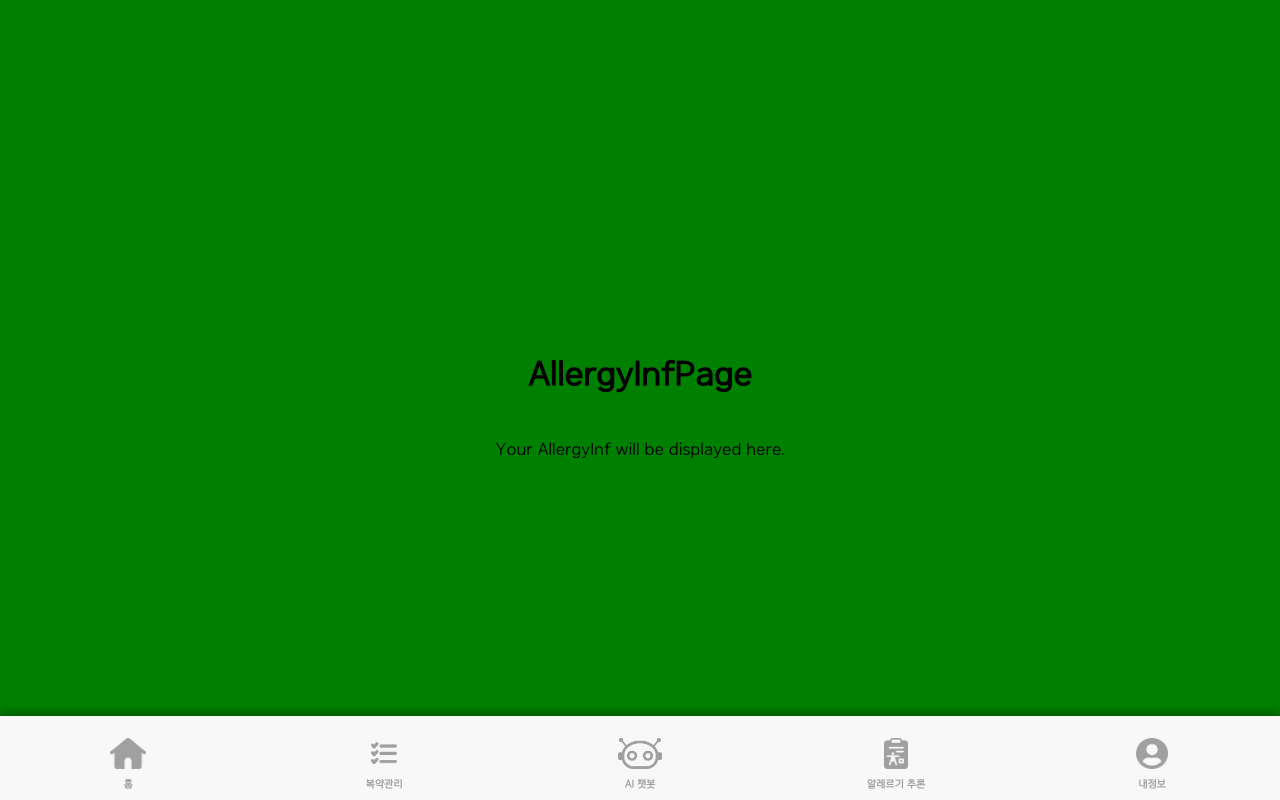
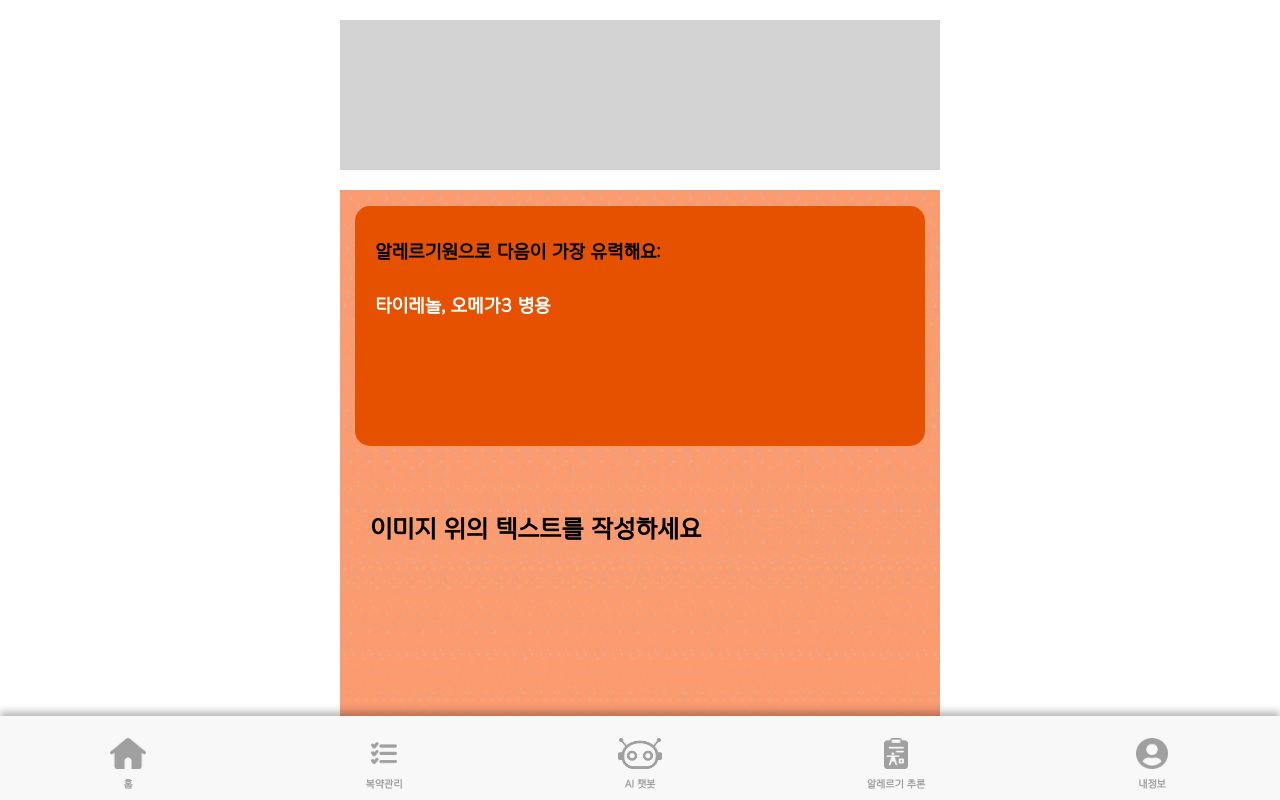
Before and after one commit to KAU-Medicare/Medicare-Frontend, a Vue app: page /allergyInfResult in a window 1280 px wide. Built offline with nearby package versions, Linux system fonts and the light colour scheme; what v-calendar would draw is missing.

Commit message:
일단 커밋

```diff
--- a/src/components/AllergyInfResultPage.vue
+++ b/src/components/AllergyInfResultPage.vue
@@ -1,26 +1,180 @@
 <template>
-  <div class="allergyInfResult">
-    <h1>AllergyInfPage</h1>
-    <p>Your AllergyInf will be displayed here.</p>
+  <div class="container">
+    <!-- 카드 박스 -->
+    <div class="card"></div>
+
+    <!-- 이미지 박스 -->
+    <div class="image-container">
+      <!-- 주황색 박스 -->
+      <div class="overlay-box">
+        <p class="overlay-text">알레르기원으로 다음이 가장 유력해요:</p>
+        <p class="overlay-text">
+          <!-- 동적으로 처리된 알레르기 원인 텍스트 출력 -->
+          <span v-html="allergyCauseText"></span>
+        </p>
+      </div>
+
+      <!-- 이미지 위 텍스트 영역 -->
+      <div class="image-text">
+        <p class="image-text-content">이미지 위의 텍스트를 작성하세요</p>
+      </div>
+
+      <img src="@/assets/medDoctorBackground.png" alt="Doctor Background" class="image" />
+    </div>
+
+    <!-- 버튼 -->
+    <button class="action-button" @click="goToHome">다른 증상 보러가기</button>
   </div>
 </template>
 
 <script>
 export default {
-  name: "AllergyInfResultPage",
+  data() {
+    return {
+      // 더미 데이터 (알레르기 관련)
+      allergyData: [
+        {
+          medSuppList: ["타이레놀", "오메가3"],
+          cause: [
+            "타이레놀과 오메가3를 같이 먹었을 때 증상이 발현되었어요",
+            "타이레놀과 오메가3를 같이 먹었을 때 발생할 수 있는 발진, 호흡곤란이 발현했어요"
+          ]
+        }
+      ]
+    };
+  },
+  computed: {
+    // 알레르기 원인 텍스트 처리
+    allergyCauseText() {
+      const medSuppList = this.allergyData[0].medSuppList;
+      let result = "";
+
+      if (medSuppList.length === 0) {
+        result = "타 식품과의 상호작용";
+      } else if (medSuppList.length === 1) {
+        result = `<span style="color: white;">${medSuppList[0]}</span>`;
+      } else {
+        // 병용 텍스트 처리: 모든 약물에 대해 흰색으로 스타일링
+        result = medSuppList
+          .map(item => `<span style="color: white;">${item}</span>`)
+          .join('<span style="color: white;">, </span>') + " <span style='color: white;'>병용</span>";
+      }
+
+      return result;
+    }
+  },
+  methods: {
+    // 버튼 클릭 시 루트 경로로 이동
+    goToHome() {
+      this.$router.push('/');  // Vue Router를 사용하여 '/' 경로로 이동
+    }
+  }
 };
 </script>
 
 <style scoped>
-.allergyInfResult {
+/* 전체 페이지 크기 설정, 스크롤 가능하도록 overflow 설정 */
+html, body {
+  margin: 0;
+  padding: 0;
+  height: 100%;
+  overflow-x: hidden; /* 가로 스크롤 방지 */
+}
+
+.container {
   display: flex;
   flex-direction: column;
-  height: 100vh;
-  width: 100vw;
-  justify-content: center;
   align-items: center;
-  text-align: center;
-  background-color: green;
+  justify-content: flex-start; /* 상단에 배치 */
+  width: 100%;
+  min-height: 100vh; /* 화면 높이를 최소한으로 사용 */
+  padding: 20px; /* 여백 추가 */
+  box-sizing: border-box; /* 패딩이 포함되도록 */
+  flex-grow: 1; /* 남은 공간을 채우도록 설정 */
 }
 
+.card {
+  width: 100%;
+  max-width: 600px; /* 최대 가로 길이 설정 */
+  height: 150px; /* 카드의 높이 조정 */
+  background-color: lightgray;
+  margin-bottom: 20px;
+}
+
+.image-container {
+  width: 100%;
+  max-width: 600px; /* 카드와 동일한 최대 가로 길이 */
+  position: relative;
+  aspect-ratio: 3 / 4; /* 3:4 비율 */
+  overflow: hidden;
+}
+
+.overlay-box {
+  position: absolute;
+  top: 2%; /* 박스를 위에서 2% 아래로 내려줍니다 (더 위로 올림) */
+  left: 50%; /* 가로 가운데로 배치 */
+  transform: translateX(-50%); /* 정확히 가운데로 정렬 */
+  width: 95%; /* 이미지의 95%로 가로 길이 설정 (더 넓게) */
+  height: 30%; /* 세로 길이 줄이기 */
+  background-color: #e65100; /* 진한 주황색 */
+  display: flex;
+  flex-direction: column; /* 텍스트가 여러 줄로 나올 수 있도록 설정 */
+  align-items: flex-start; /* 왼쪽 정렬 */
+  justify-content: flex-start;
+  color: black;
+  font-size: 18px;
+  font-weight: bold;
+  padding: 10px;
+  box-sizing: border-box;
+  border-radius: 15px; /* 모서리 둥글게 */
+  z-index: 1; /* 이미지 위에 표시 */
+}
+
+.overlay-text {
+  text-align: left; /* 텍스트를 왼쪽으로 정렬 */
+  margin-left: 10px; /* 왼쪽 여백 추가 */
+  color: black;
+  margin-bottom: 5px; /* 줄 간격 추가 */
+}
+
+.image-text {
+  position: absolute;
+  top: 42%; /* 이미지 텍스트 배치 */
+  left: 5%; /* PC 화면에서는 5% */
+  transform: translate(0%, -50%); /* 수평으로 0% 이동, 수직으로 중앙 정렬 */
+  color: black;
+  font-size: 24px;
+  font-weight: bold;
+  text-align: left; /* 텍스트를 왼쪽으로 정렬 */
+  z-index: 2; /* 주황색 박스보다 위에 표시 */
+}
+
+/* 모바일 화면에서 텍스트 크기 줄이기 */
+@media (max-width: 600px) {
+  .image-text {
+    font-size: 16px; /* 텍스트 크기 줄이기 */
+    left: 5%; /* 모바일에서 5%로 이동 */
+  }
+}
+
+.image {
+  width: 100%;
+  height: 100%;
+  object-fit: cover;
+  object-position: bottom; /* 아랫부분을 보존 */
+}
+
+.action-button {
+  margin-top: 40px; /* 버튼과 이미지 사이 간격 늘리기 */
+  width: 100%;
+  max-width: 600px; /* 카드와 동일한 최대 가로 길이 */
+  padding: 15px;
+  background-color: orange;
+  border: none;
+  color: white;
+  font-size: 18px; /* 버튼 글씨 크기 키우기 */
+  cursor: pointer;
+  margin-bottom: 80px; /* 버튼 하단 여백 */
+  border-radius: 10px; /* 버튼 모서리 둥글게 */
+}
 </style>
```
